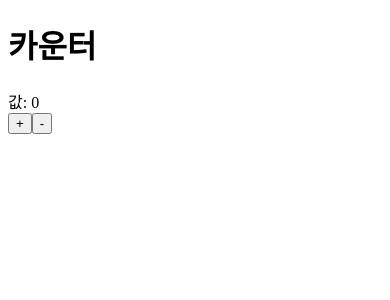
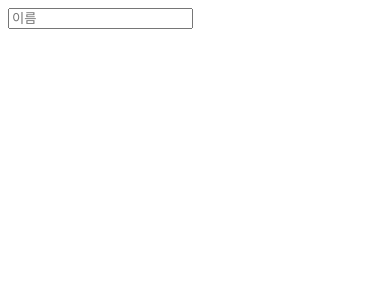
Before and after one commit to dorothy7964/react_phonebook, a React (Create React App) app: page / in a window 390 px wide. Shown: the top 300 px of the page. Built offline with nearby package versions, Linux system fonts and the light colour scheme; the HTML template or start-up script is replaced by a standard one.

Commit message:
PhoneForm 생성

```diff
--- a/src/App.js
+++ b/src/App.js
@@ -1,11 +1,11 @@
 import React, {Component} from 'react';
-import Counter from './component/Counter';
+import PhoneForm from './component/PhoneForm';
 
 class App extends Component{
   render(){
     return(
       <div>
-        <Counter />
+        <PhoneForm />
       </div>
     )
   }
--- /dev/null
+++ b/src/component/PhoneForm.js
@@ -0,0 +1,28 @@
+import React, { Component } from 'react';
+
+class PhoneForm extends Component {
+  state = {
+    name: ''
+  }
+
+  handleChange = (e) => {
+    this.setState({
+      name: e.target.value
+    })
+  }
+
+  render() {
+    return (
+      <form>
+        <input
+          placeholder="이름"
+          value={this.state.name}
+          onChange={this.handleChange}
+        />
+        <div>{this.state.name}</div>
+      </form>
+    );
+  }
+}
+
+export default PhoneForm;
```
